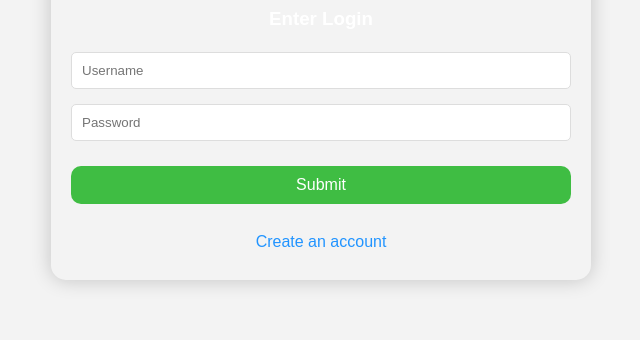
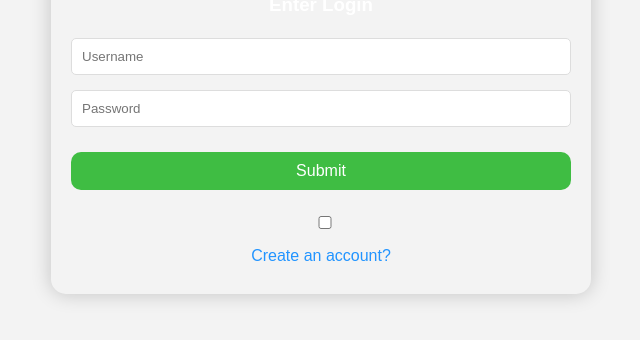
Before and after one commit to reidcook/cmsc447-sp2024-Ragamuffin, a website: page loginform.html in a window 1280 px wide. Shown: the part 308-648 px from the top of the page, without its empty margins (319-959 px from the left). Drawn offline with Linux system fonts and the light colour scheme; a web font is replaced by a local one.

Commit message:
Added checkbox to register user

```diff
--- a/loginform.html
+++ b/loginform.html
@@ -69,7 +69,7 @@ button {
     align-items: center;
 }
 
-a {
+label {
     color: #2194ff;
     text-decoration: none;
 }
@@ -97,9 +97,10 @@ a {
             </div>
         </form>
         <p>
-            <a href="#">
-            Create an account
-            </a>
+            <div class="checkbox">
+                <input type="checkbox" id="create-account">
+                <label for="create-account" id="create">Create an account?</label>
+            </div>
         </p>
     </div>
 
```
Also changed, not shown: login.js (+7 -3 lines).
